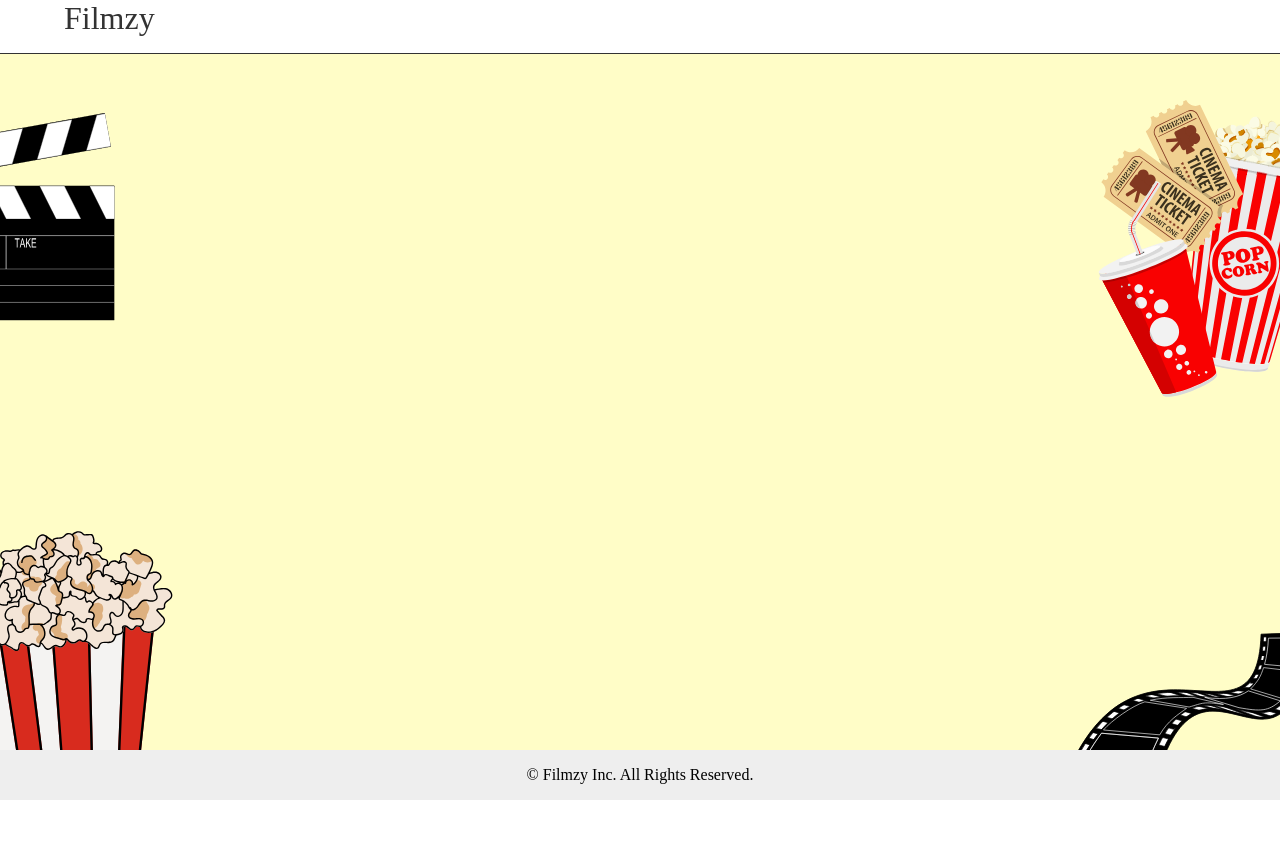
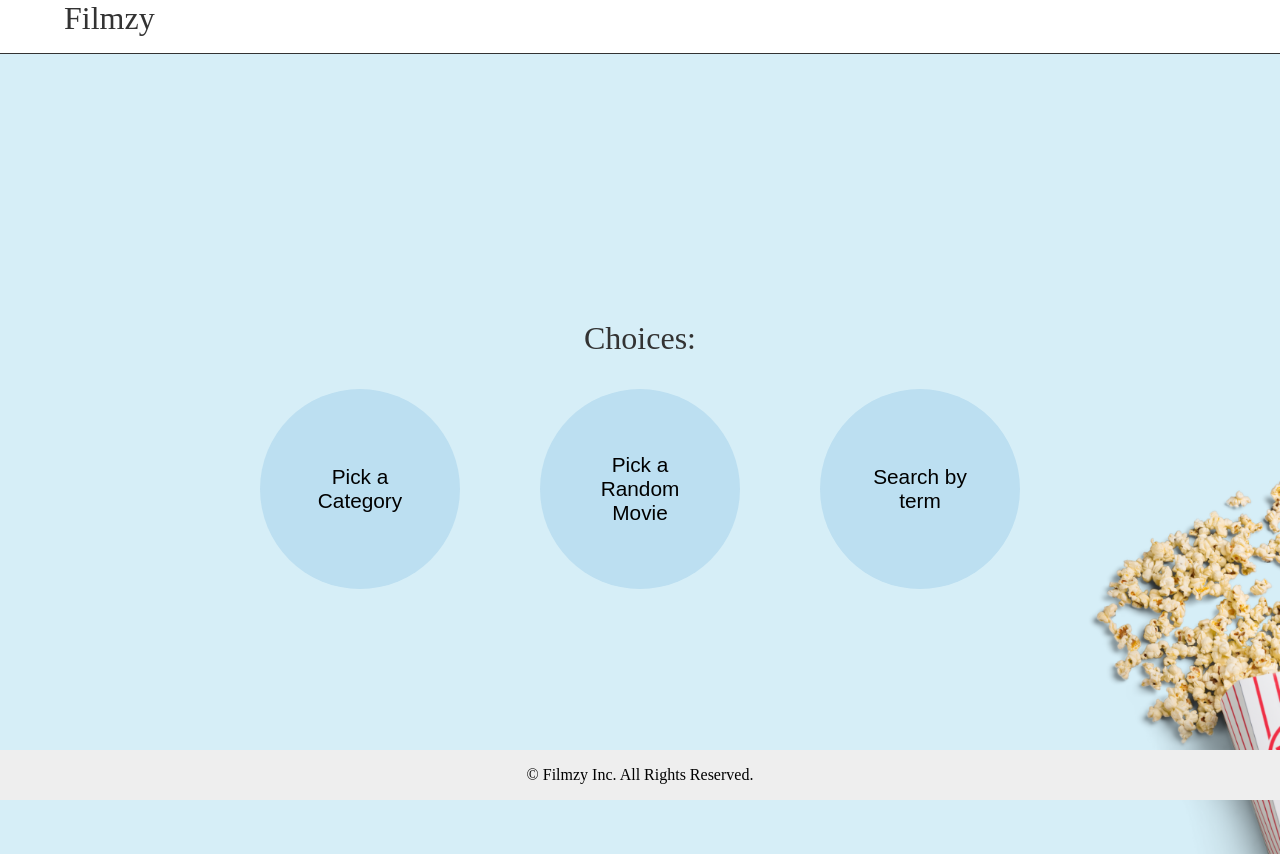
Before and after one commit to idaoskooei/filmzy-capstone-project, a React (Vite) app: page /choicesPage in a window 1280 px wide. Before the commit the page ends 800 px from the top, so only its background shows below. Built offline with nearby package versions, Linux system fonts and the light colour scheme.

Commit message:
create choices page and component

```diff
--- a/src/App.jsx
+++ b/src/App.jsx
@@ -3,8 +3,8 @@ import { BrowserRouter, Route, Routes } from 'react-router-dom';
 import { Navigate } from "react-router-dom";
 import Header from './components/Header/Header';
 import Footer from './components/Footer/Footer';
-import Welcome from './components/Welcome/Welcome';
-
+import HomePage from './pages/HomePage/HomePage';
+import ChoicesPage from './pages/ChoicesPage/ChoicesPage';
 
 function App() {
   return (
@@ -14,7 +14,8 @@ function App() {
         <div className="content">
           <Routes>
             <Route path="/" element={<Navigate to="/homePage" />} />
-            <Route path="/homePage" element={<Welcome />} />
+            <Route path="/homePage" element={<HomePage />} />
+            // <Route path="/choicesPage" element={<ChoicesPage />} />
           </Routes>
         </div>
         <Footer />
--- a/src/App.scss
+++ b/src/App.scss
@@ -23,24 +23,5 @@ html, body {
 
 .content {
     flex: 1;
-    background-image: url('./assets/images/mobile-background.png');
-    background-color: $home-page-background;
-    background-size: cover;
-    background-position: center;
-    background-repeat: no-repeat;
-    padding: 0;
     width: 100%;
-
-
-    @include tablet {
-        background-image: url('./assets/images/home page.svg');
-        padding: 1.5em;
-        background-size: cover;
-    }
-
-    @include desktop {
-        background-image: url('./assets/images/home page.svg');
-        padding: 2em;
-        background-size:cover;
-    }
 }
--- /dev/null
+++ b/src/components/Choices/Choices.jsx
@@ -0,0 +1,19 @@
+import React from 'react';
+import './Choices.scss';
+
+const Choices = () => {
+  return (
+    <div className="choices">
+      <div className="choices-content">
+        <p className="choices-text">Choices:</p>
+        <div className="choices-buttons">
+          <button className="choices-button"> Pick a  <br /> Category</button>
+          <button className="choices-button"> Pick a <br /> Random <br />Movie</button>
+          <button className="choices-button"> Search by <br /> term</button>
+        </div>
+      </div>
+    </div>
+  );
+};
+
+export default Choices;
--- /dev/null
+++ b/src/components/Choices/Choices.scss
@@ -0,0 +1,65 @@
+@use "../../styles/partials/breakpoints" as *;
+@use "../../styles/partials/colors" as *;
+
+.choices {
+    display: flex;
+    justify-content: center;
+    align-items: center;
+    height: 100vh;
+    background-image: url('../../assets/images/choices-mobile-background.png');
+    background-size: cover;
+    background-position: center;
+
+    @include tablet{
+      background-image: url('../../assets/images/choices-background.png');
+      background-size: cover;
+    }
+    @include desktop{
+      background-image: url('../../assets/images/choices-background.png');
+      background-size: cover;
+    }
+  }
+
+  .choices-content {
+    text-align: center;
+  }
+
+  .choices-text {
+    font-size: 2em;
+    color: $welcome-text;
+    margin-bottom: 1em;
+  }
+
+  .choices-buttons {
+    display: flex;
+    flex-direction: column;
+    justify-content: center;
+    gap: 5rem;
+
+    @include tablet{
+      flex-direction: row;
+    }
+    @include desktop{
+      flex-direction: row;
+    }
+  }
+
+  .choices-button {
+    font-size: 1.3rem;
+    width: 100px;
+    height: 100px;
+    background-color: $button-choices-color;
+    border: none;
+    border-radius: 50%;
+    cursor: pointer;
+
+    @include tablet{
+    width: 200px;
+    height: 200px;
+    }
+    @include desktop{
+    width: 200px;
+    height: 200px;
+    }
+
+  }
--- a/src/components/Welcome/Welcome.jsx
+++ b/src/components/Welcome/Welcome.jsx
@@ -1,12 +1,19 @@
+import { useNavigate } from 'react-router-dom';
 import './Welcome.scss';
 
-function Welcome() {
+const Welcome = () => {
+    const navigate = useNavigate();
+
+    const handleClick = () => {
+        navigate('/choicesPage');
+    };
+
     return (
         <div className="welcome">
             <p className="welcome-text">Tired of scrolling?</p>
-            <button className="welcome-button">Start</button>
+            <button className="welcome-button" onClick={handleClick}>Start</button>
         </div>
     );
-}
+};
 
 export default Welcome;
--- /dev/null
+++ b/src/pages/HomePage/HomePage.jsx
@@ -0,0 +1,13 @@
+import React from 'react';
+import './HomePage.scss';
+import Welcome from '../../components/Welcome/Welcome';
+
+const HomePage = () => {
+  return (
+    <div className="home-page">
+      <Welcome />
+    </div>
+  );
+};
+
+export default HomePage;
--- /dev/null
+++ b/src/pages/HomePage/HomePage.scss
@@ -0,0 +1,26 @@
+@use "../../styles/partials/variables" as *;
+@use "../../styles/partials/breakpoints" as *;
+@use "../../styles/partials/colors" as *;
+
+.home-page {
+    flex: 1;
+    background-image: url('../../assets/images/mobile-background.png');
+    background-color: $home-page-background;
+    background-size: cover;
+    background-position: center;
+    background-repeat: no-repeat;
+    padding: 0;
+    width: 100%;
+
+    @include tablet {
+        background-image: url('../../assets/images/home page.svg');
+        padding: 1.5em;
+        background-size: cover;
+    }
+
+    @include desktop {
+        background-image: url('../../assets/images/home page.svg');
+        padding: 2em;
+        background-size: cover;
+    }
+}
--- a/src/pages/choicesPage/choicesPage.jsx
+++ b/src/pages/choicesPage/choicesPage.jsx
@@ -0,0 +1,12 @@
+import React from 'react';
+import Choices from '../../components/Choices/Choices';
+
+const ChoicesPage = () => {
+    return (
+        <div>
+           <Choices />
+        </div>
+    );
+};
+
+export default ChoicesPage;
--- a/src/styles/partials/_colors.scss
+++ b/src/styles/partials/_colors.scss
@@ -6,3 +6,4 @@ $welcome-text: #333;
 $white-color: #fff;
 $button-background-color: #E6E6E6;
 $button-text-color: #333;
+$button-choices-color: #BCDFF1;
```
Also changed, not shown: src/assets/images/choices-background.png (added), src/pages/choicesPage/choicesPage.scss (deleted), 1 other file (tests, documents, lock files or other folders).
